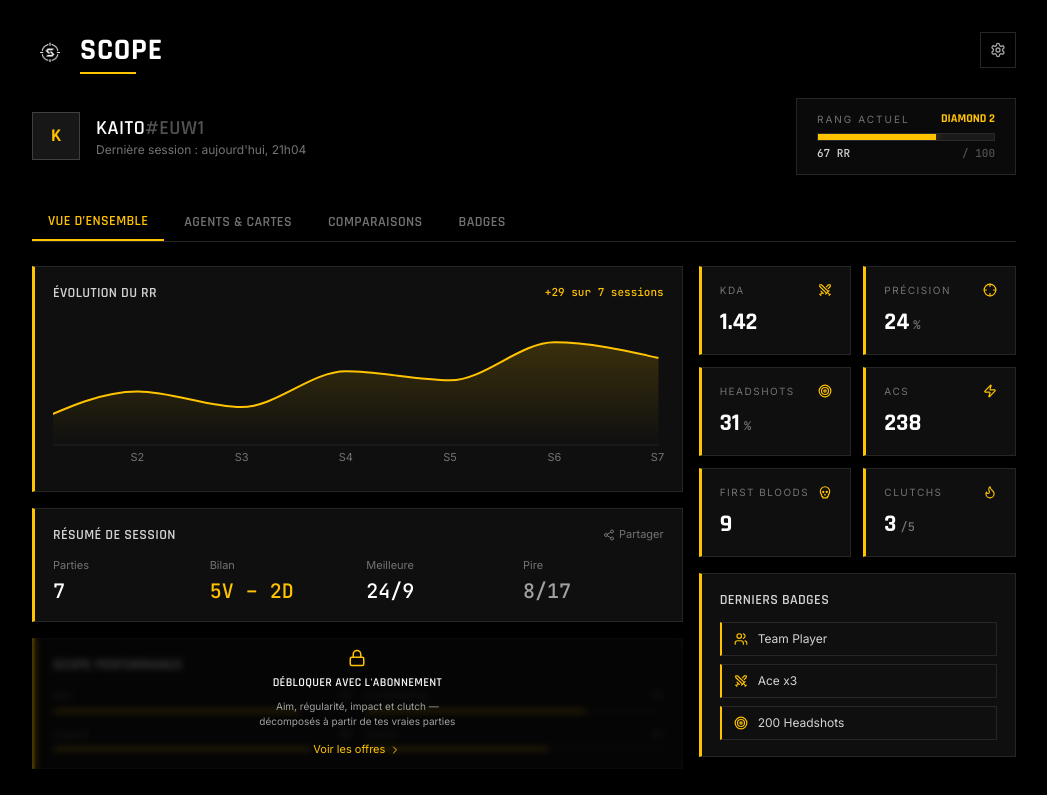
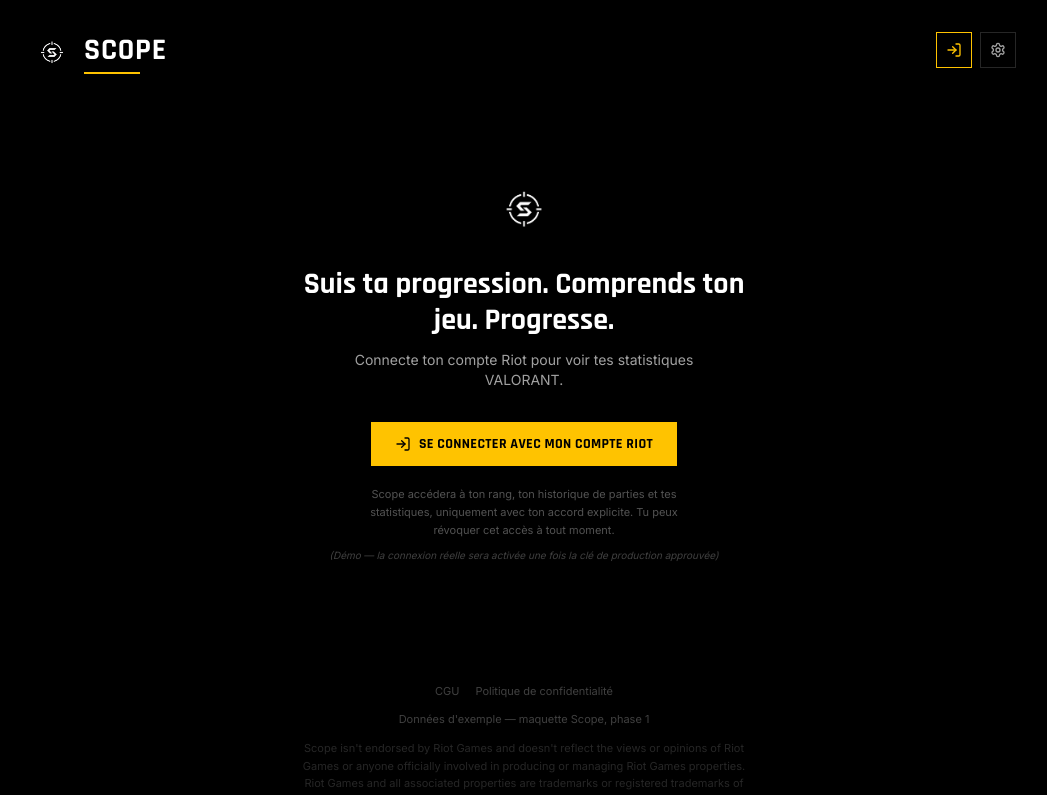
Before and after one commit to Koda5075/Scope, a React (Vite) app: page / in a window 1280 px wide. Shown: the top 795 px of the page, without its empty margins (116-1163 px from the left). Built offline with nearby package versions, Linux system fonts and the light colour scheme.

Commit message:
ajout bouton connexion Riot dans le header

```diff
--- a/src/App.jsx
+++ b/src/App.jsx
@@ -2,7 +2,7 @@ import { useState, useEffect } from 'react';
 import { AreaChart, Area, XAxis, YAxis, Tooltip, ResponsiveContainer } from 'recharts';
 import {
   Users, Flame, TrendingUp, Swords, Lock, Crosshair, Target, ChevronRight,
-  Zap, Skull, Trophy, Share2, Settings, Check,
+  Zap, Skull, Trophy, Share2, Settings, Check, LogIn,
 } from 'lucide-react';
 
 const THEMES = {
@@ -41,6 +41,11 @@ const T = {
     sampleData: "Données d'exemple — maquette Scope, phase 1",
     cgu: 'CGU', privacy: 'Politique de confidentialité',
     language: 'Langue', appearance: 'Apparence',
+    loginTitle: 'Suis ta progression. Comprends ton jeu. Progresse.',
+    loginSub: 'Connecte ton compte Riot pour voir tes statistiques VALORANT.',
+    loginBtn: 'Se connecter avec mon compte Riot',
+    loginConsent: "Scope accédera à ton rang, ton historique de parties et tes statistiques, uniquement avec ton accord explicite. Tu peux révoquer cet accès à tout moment.",
+    loginDemo: '(Démo — la connexion réelle sera activée une fois la clé de production approuvée)',
     badges: {
       teamPlayer: { label: 'Team Player', sub: '50 parties coordonnées' },
       aceX3: { label: 'Ace x3', sub: 'Exploit solo' },
@@ -78,6 +83,11 @@ const T = {
     sampleData: 'Sample data — Scope mockup, phase 1',
     cgu: 'Terms', privacy: 'Privacy Policy',
     language: 'Language', appearance: 'Appearance',
+    loginTitle: 'Track your progress. Understand your game. Improve.',
+    loginSub: 'Connect your Riot account to see your VALORANT stats.',
+    loginBtn: 'Sign in with my Riot account',
+    loginConsent: 'Scope will access your rank, match history, and stats, only with your explicit consent. You can revoke access at any time.',
+    loginDemo: '(Demo — real sign-in will be enabled once the production key is approved)',
     badges: {
       teamPlayer: { label: 'Team Player', sub: '50 coordinated games' },
       aceX3: { label: 'Ace x3', sub: 'Solo highlight' },
@@ -140,6 +150,7 @@ function CompareRow({ label, value, max, tone }) {
 }
 
 export default function ScopeDashboard() {
+  const [loggedIn, setLoggedIn] = useState(false);
   const [tab, setTab] = useState('overview');
   const [lang, setLang] = useState('fr');
   const [theme, setTheme] = useState('yellow');
@@ -196,14 +207,24 @@ export default function ScopeDashboard() {
         {/* Wordmark + settings */}
         <div className="flex items-start justify-between mb-6">
           <div className="flex items-center gap-3">
-            <img src="/logo.png" alt="Scope" className="w-9 h-9" />
+            <img src="/logo.png" alt="Scope" className="w-10 h-10 object-contain" />
             <div>
               <span className="font-display text-3xl font-bold tracking-wide text-white">SCOPE</span>
               <div className="h-[2px] w-14 bg-accent mt-1" />
             </div>
           </div>
 
-          <div className="relative">
+          <div className="flex items-center gap-2">
+            <button
+              onClick={() => setLoggedIn((s) => !s)}
+              className="w-9 h-9 flex items-center justify-center bg-black border border-accent text-accent hover:opacity-80 transition-opacity"
+              aria-label={loggedIn ? 'Se déconnecter' : 'Se connecter avec Riot'}
+              title={loggedIn ? 'KAITO#EUW1 — connecté' : t.loginBtn}
+            >
+              <LogIn size={16} />
+            </button>
+
+            <div className="relative">
             <button
               onClick={() => setShowSettings((s) => !s)}
               className="w-9 h-9 flex items-center justify-center border border-neutral-800 text-neutral-400 hover:text-accent hover:border-accent transition-colors"
@@ -250,8 +271,25 @@ export default function ScopeDashboard() {
               </div>
             )}
           </div>
+          </div>
         </div>
 
+        {!loggedIn ? (
+          <div className="flex flex-col items-center text-center py-20 px-4">
+            <img src="/logo.png" alt="Scope" className="w-16 h-16 object-contain mb-6" />
+            <h1 className="font-display text-2xl sm:text-3xl font-bold text-white max-w-md mb-3">{t.loginTitle}</h1>
+            <p className="text-sm text-neutral-400 font-body max-w-sm mb-8">{t.loginSub}</p>
+            <button
+              onClick={() => setLoggedIn(true)}
+              className="flex items-center gap-2 bg-accent text-black font-display font-bold uppercase text-sm tracking-wide px-6 py-3 hover:opacity-90 transition-opacity"
+            >
+              <LogIn size={16} /> {t.loginBtn}
+            </button>
+            <p className="text-[11px] text-neutral-600 font-body max-w-xs mt-5 leading-relaxed">{t.loginConsent}</p>
+            <p className="text-[10px] text-neutral-700 font-body mt-2 italic">{t.loginDemo}</p>
+          </div>
+        ) : (
+        <>
         {/* Header */}
         <div className="flex flex-col sm:flex-row sm:items-center sm:justify-between gap-5 mb-7">
           <div className="flex items-center gap-4">
@@ -479,6 +517,9 @@ export default function ScopeDashboard() {
           </div>
         )}
 
+        </>
+        )}
+
         <div className="mt-10 flex flex-col items-center gap-3 text-[11px] text-neutral-700 font-body">
           <div className="flex gap-4">
             <a href="/cgu.html" className="hover:text-accent transition-colors">{t.cgu}</a>
```
